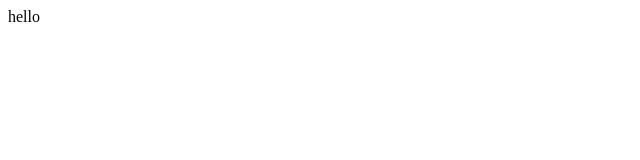
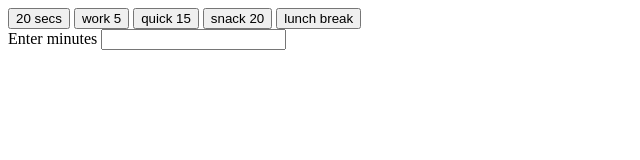
Before and after one commit to wermer-gabor/countdown, a website built with webpack: page src/index.html in a window 1280 px wide. Shown: the whole page, without its empty margins (0-640 px from the left). Built offline with nearby package versions, Linux system fonts and the light colour scheme; files whose address does not match are found by name.

Commit message:
html init

```diff
--- a/src/index.html
+++ b/src/index.html
@@ -4,11 +4,36 @@
     <meta charset="UTF-8" />
     <meta http-equiv="X-UA-Compatible" content="IE=edge" />
     <meta name="viewport" content="width=device-width, initial-scale=1.0" />
+
     <title>Countdown clock</title>
   </head>
+
   <body>
-    hello
+    <div class="toolbar">
+      <button class="20-secs">20 secs</button>
+
+      <button class="work 5">work 5</button>
+
+      <button class="quick 15">quick 15</button>
+
+      <button class="snack 20">snack 20</button>
+
+      <button class="lunch break">lunch break</button>
+
+      <div class="input-group">
+        <label for="custom">Enter minutes</label>
+        <input id="custom" type="number" />
+      </div>
+    </div>
+
+    <main class="main">
+      <div class="clock-container">
+        <h1 class="clock"></h1>
+
+        <h3 class="be-back"></h3>
+      </div>
+    </main>
   </body>
 
-  <script src="./index.js" />
+  <script src="./index.js"></script>
 </html>
```
